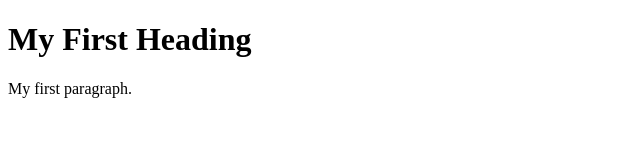
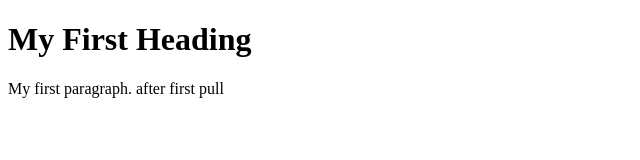
Before and after one commit to otgos/learning-git, a plain HTML site: page index.html in a window 1280 px wide. Shown: the whole page, without its empty margins (0-640 px from the left). Drawn offline with Linux system fonts and the light colour scheme.

Commit message:
Update index.html

```diff
--- a/index.html
+++ b/index.html
@@ -5,6 +5,6 @@
 </head>
 <body>
 <h1>My First Heading</h1>
-<p>My first paragraph.</p>
+<p>My first paragraph. after first pull</p>
 </body>
 </html>
```
